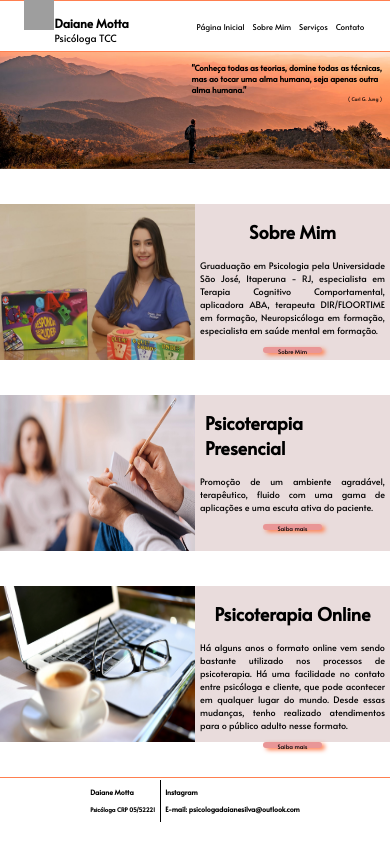
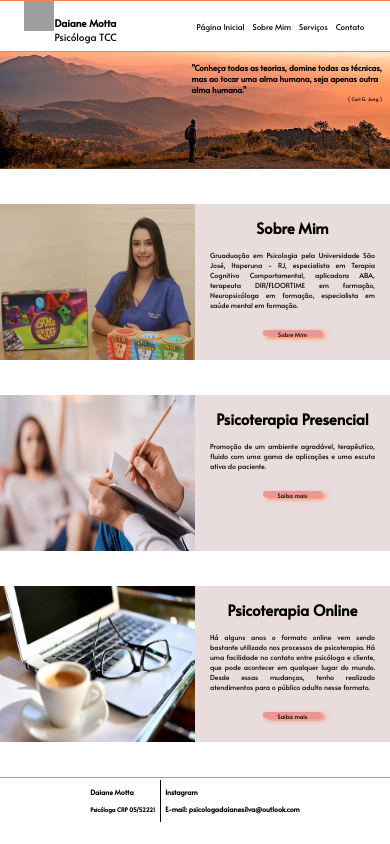
Before and after one commit to SrMatheusMotta/landing-page-esposa, a plain HTML site: page index.html in a window 390 px wide. Drawn offline with Linux system fonts and the light colour scheme; grey boxes are pictures that could not be loaded; a web font is replaced by a local one.

Commit message:
Alteração no Main

```diff
--- a/style.css
+++ b/style.css
@@ -450,7 +450,7 @@ body {
         display: flex;
         margin-top: 15px;
         font-family: 'Alata';
-        font-size: 12px;
+        font-size: 10px;
 
     }
 
@@ -539,18 +539,18 @@ body {
         }
 
         .titleMain {
-            margin-top: 5px;
+            margin-top: 3px;
             font-family: 'Alata';
             display: flex;
             justify-content: center;
-            font-size: 18px;
+            font-size: 15px;
         }
 
         .textMain {
             font-family: 'Alata';
             text-align: justify;
-            margin:5px;
-            font-size: 9px;
+            margin-top: 2px;
+            font-size: 7px;
 
         }
 
```
